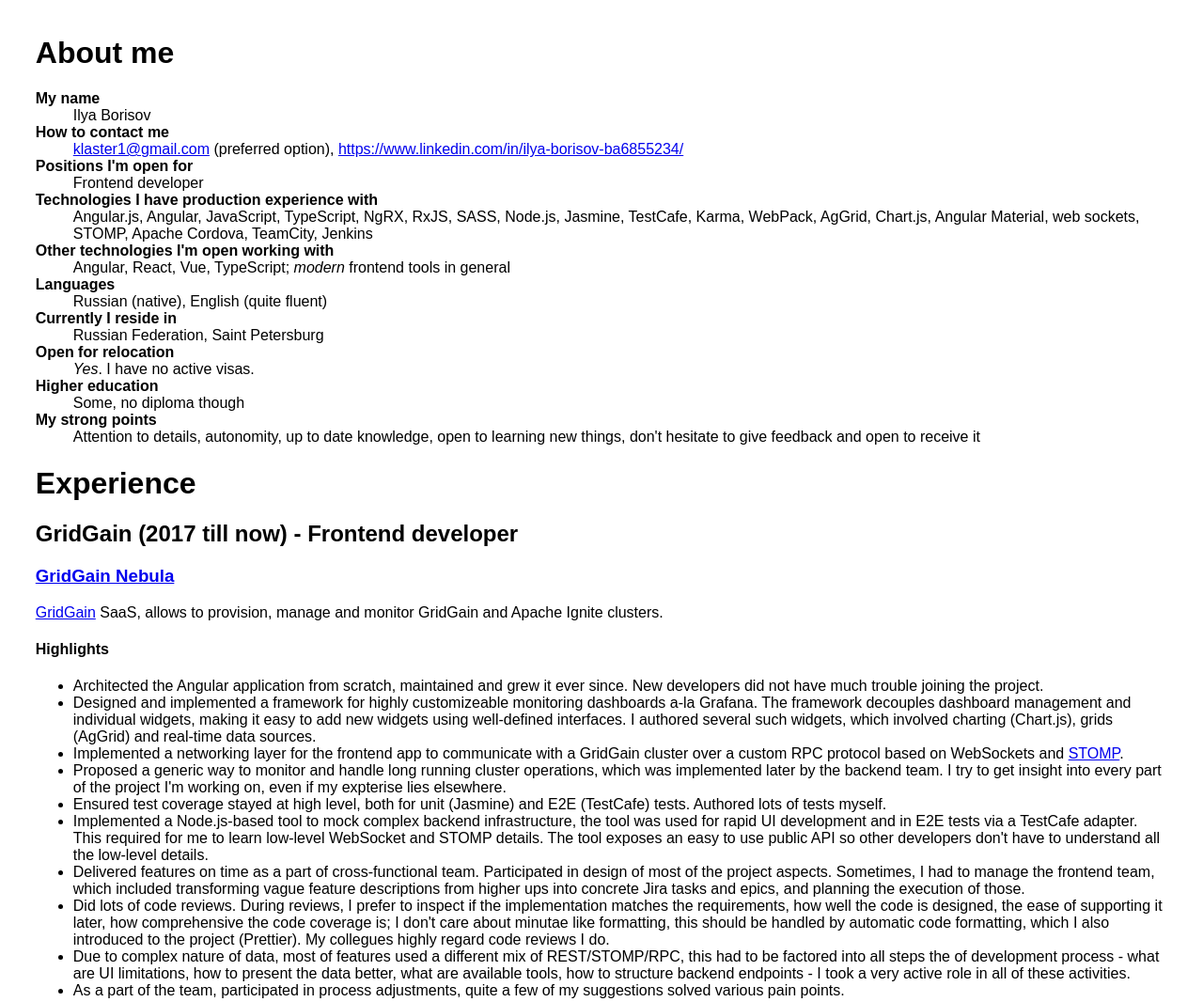
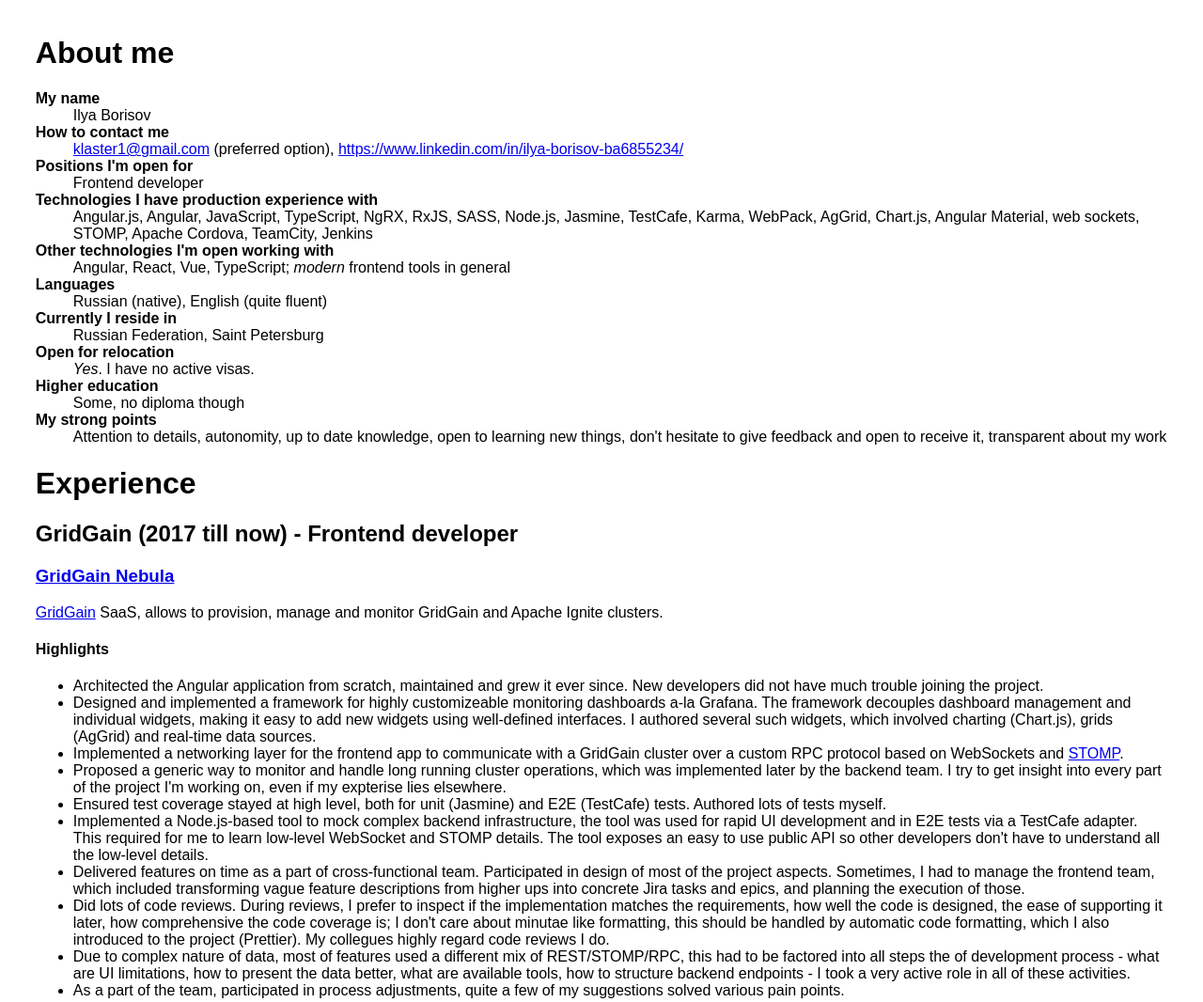
Before and after one commit to Klaster1/Klaster1, a plain HTML site: page Ilya Borisov's CV.html in a window 1280 px wide. Shown: the top 1066 px of the page at 94% size. Drawn offline with Linux system fonts and the light colour scheme.

Commit message:
Add more details.

```diff
--- a/Ilya Borisov's CV.html
+++ b/Ilya Borisov's CV.html
@@ -50,7 +50,8 @@
 			<dt>My strong points</dt>
 			<dd>
 				Attention to details, autonomity, up to date knowledge, open to learning
-				new things, don't hesitate to give feedback and open to receive it
+				new things, don't hesitate to give feedback and open to receive it,
+				transparent about my work
 			</dd>
 		</dl>
 		<h1>Experience</h1>
```
